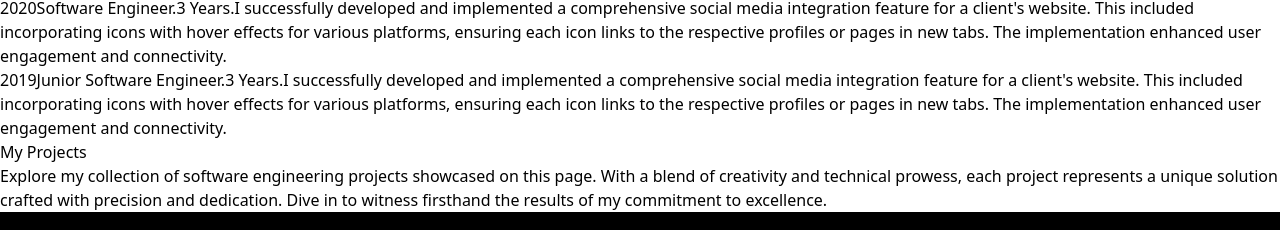
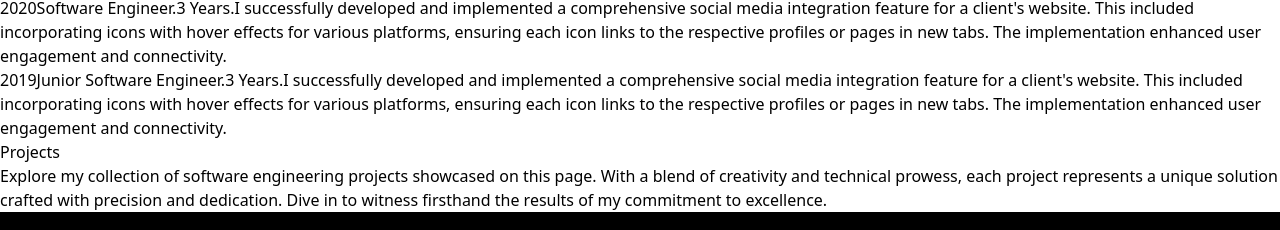
Before and after one commit to yegon-gk/MY-APP, a React (Vite) app in the folder client/: page / in a window 1280 px wide. Shown: the part 799-1029 px from the top of the page. Built offline with nearby package versions, Linux system fonts and the light colour scheme.

Commit message:
Minor changes.

```diff
--- a/client/index.html
+++ b/client/index.html
@@ -4,7 +4,7 @@
     <meta charset="UTF-8" />
     <link rel="icon" type="image/svg+xml" href="/ygn.png" />
     <meta name="viewport" content="width=device-width, initial-scale=1.0" />
-    <title>Yegon-G.K.</title>
+    <title>Yegon-Portfolio.</title>
   </head>
   <body>
     <div id="root"></div>
--- a/client/src/components/Projects.jsx
+++ b/client/src/components/Projects.jsx
@@ -10,7 +10,7 @@ import ygnImg from '../assets/projects/ygn.png';
 const Projects = () => {
   return (
     <div id="projects" className="max-w-[1040px] m-auto md:pl-20 p-4 py-16">
-      <h1 className='pb-4 text-4xl font-bold text-center text-[#ff6f00] '>My Projects</h1>
+      <h1 className='pb-4 text-4xl font-bold text-center text-[#ff6f00] '>Projects</h1>
       <p className='text-center leading-none text-slate-700 pb-4'>
         Explore my collection of software engineering projects showcased on this
         page. With a blend of creativity and technical prowess, each project
```
